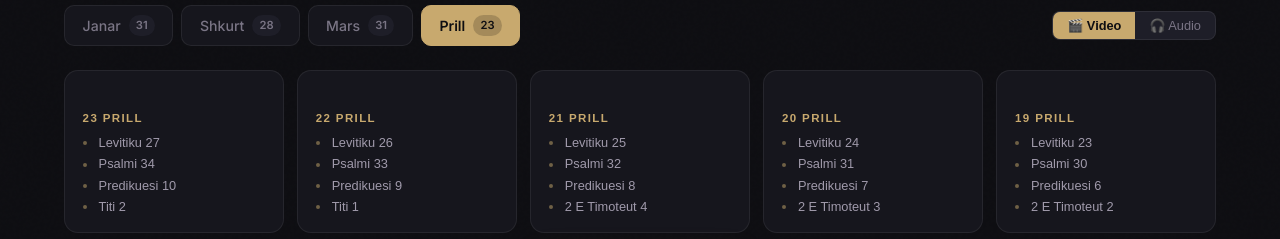
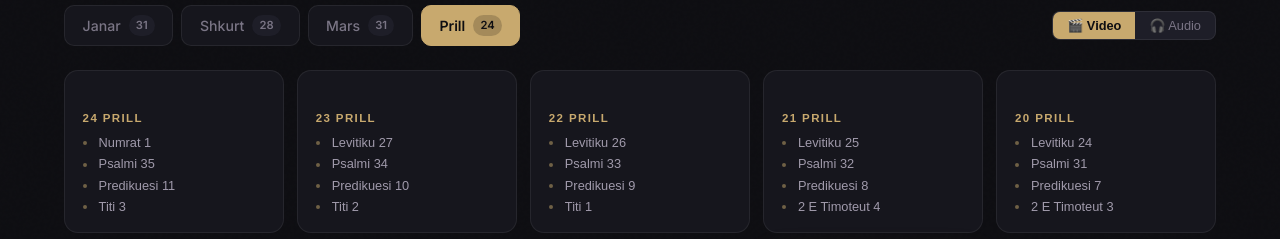
Before and after one commit to jeffandmeredith-max/bibla-shqip, a React (Vite) app: page / in a window 1280 px wide. Shown: the part 561-800 px from the top of the page. Built offline with nearby package versions, Linux system fonts and the light colour scheme.

Commit message:
chore: daily update 2026-04-24

```diff
--- a/src/data/april.js
+++ b/src/data/april.js
@@ -598,5 +598,28 @@ export const april = [
         "start": 556
       }
     ]
+  },
+  {
+    "day": 24,
+    "date": "24 Prill",
+    "videoId": "HJDyP1zrEnQ",
+    "readings": [
+      {
+        "title": "Numrat 1",
+        "start": 0
+      },
+      {
+        "title": "Psalmi 35",
+        "start": 437
+      },
+      {
+        "title": "Predikuesi 11",
+        "start": 631
+      },
+      {
+        "title": "Titi 3",
+        "start": 720
+      }
+    ]
   }
 ]
```
